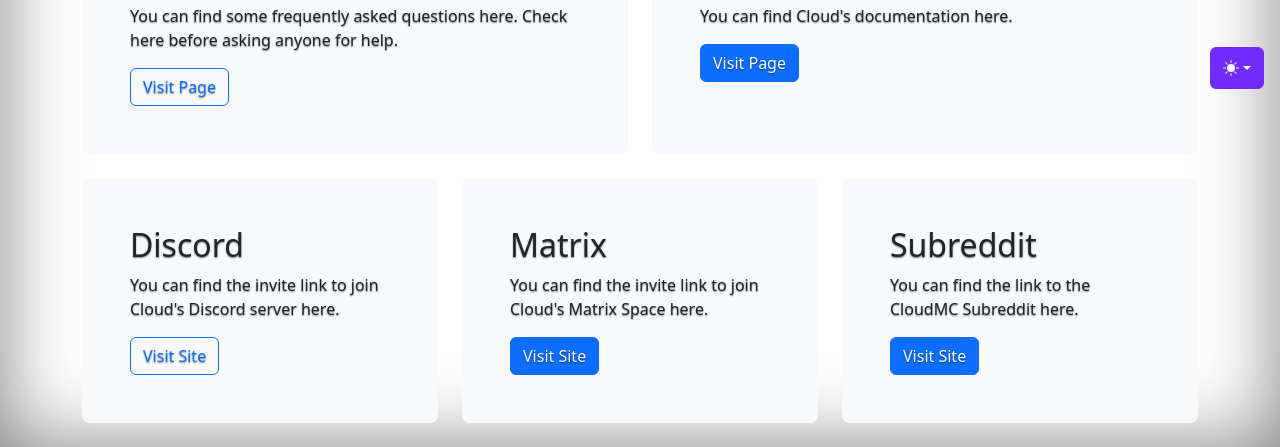
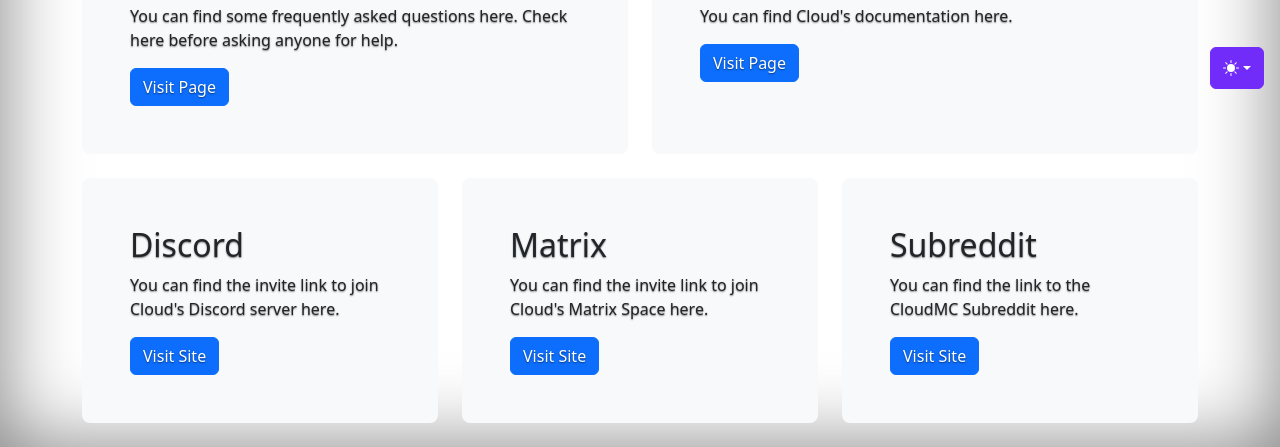
Before and after one commit to CloudLoaderMC/CloudWebsite, a plain HTML site: page index.html in a window 1280 px wide. Shown: the part 695-1142 px from the top of the page. Drawn offline with nearby package versions, Linux system fonts and the light colour scheme.

Commit message:
Replaced the buttons using an outline with ones using fill color

```diff
--- a/index.html
+++ b/index.html
@@ -184,7 +184,7 @@
                 before asking anyone for help.
               </p>
               <a
-                class="btn btn-outline-primary"
+                class="btn btn-primary"
                 href="https://docs.cloudloader.org/FAQ.html"
                 role="button"
                 >Visit Page</a
@@ -214,7 +214,7 @@
                 here.
               </p>
               <a
-                class="btn btn-outline-primary"
+                class="btn btn-primary"
                 href="https://discord.cloudloader.org/"
                 role="button"
                 >Visit Site</a
```
